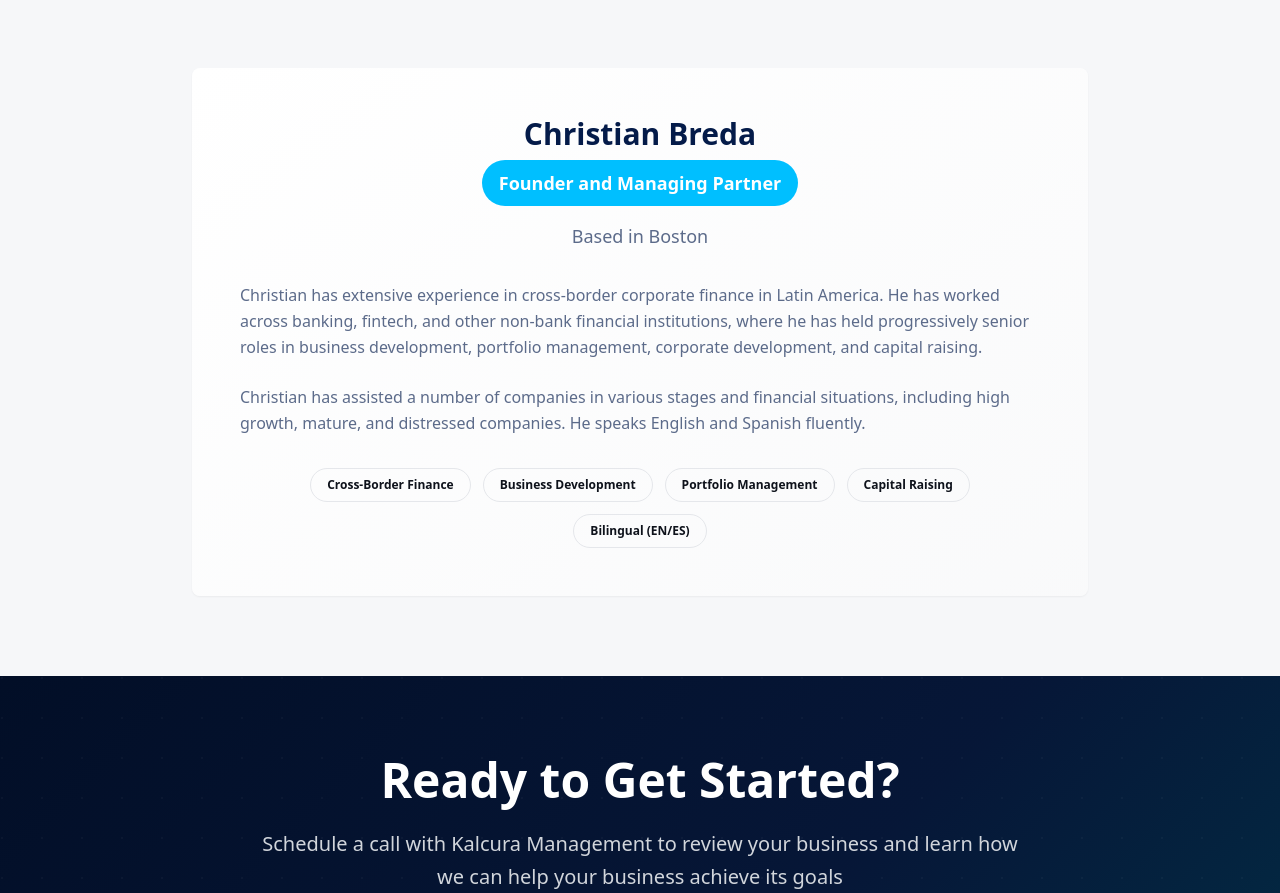
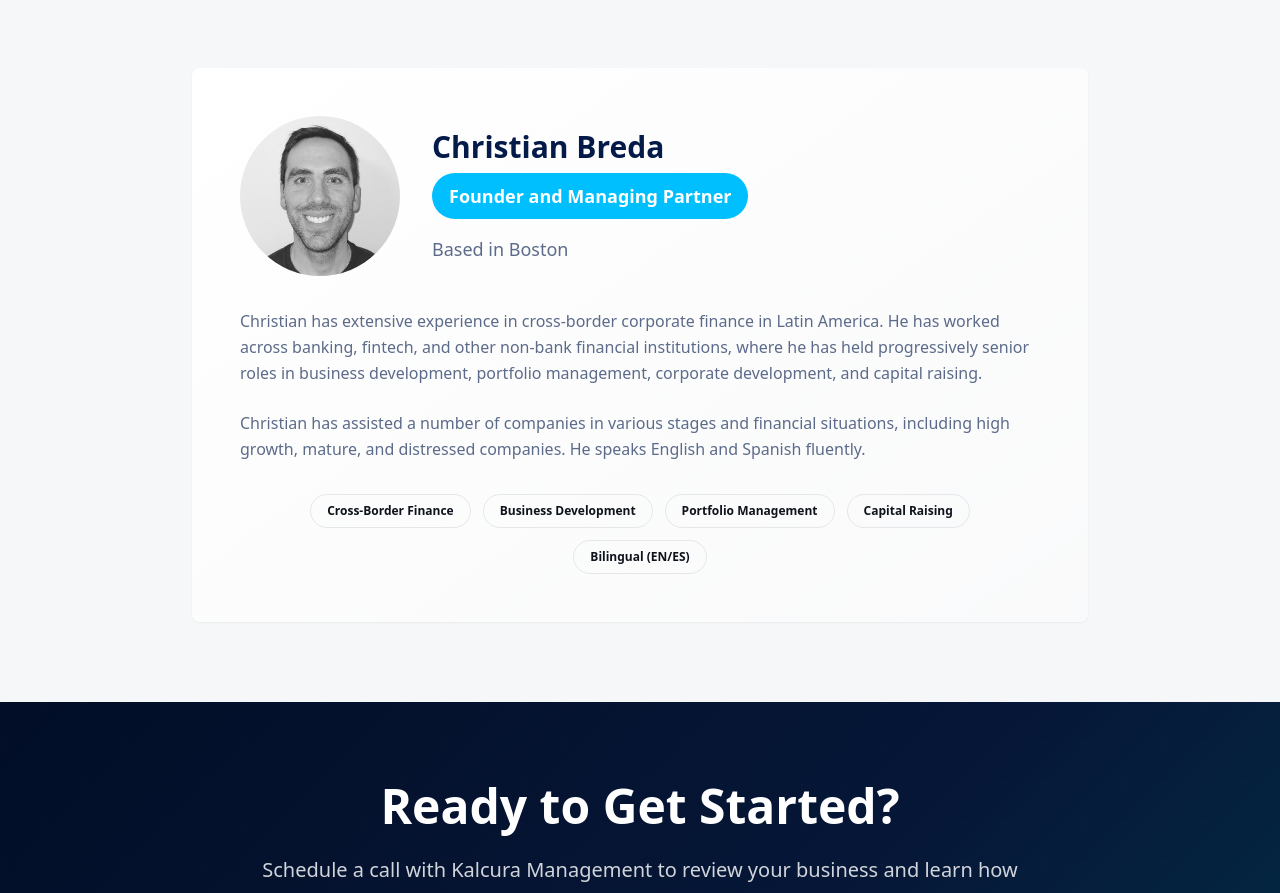
Before and after one commit to clb9/kalcura-andean-compass, a React (Vite) app: page / in a window 1280 px wide. Shown: the part 3199-4092 px from the top of the page. Built offline with nearby package versions, Linux system fonts and the light colour scheme.

Commit message:
Add profile picture to About section
Add Christian Breda's profile picture to the About section of the website.

```diff
--- a/src/components/ui/about-section.tsx
+++ b/src/components/ui/about-section.tsx
@@ -1,5 +1,6 @@
 import { Card, CardContent } from "@/components/ui/card";
 import { Badge } from "@/components/ui/badge";
+import { Avatar, AvatarImage, AvatarFallback } from "@/components/ui/avatar";
 const AboutSection = () => {
   return <section className="py-20 bg-background">
       <div className="container mx-auto px-6">
@@ -12,7 +13,19 @@ const AboutSection = () => {
 
         <Card className="max-w-4xl mx-auto bg-gradient-card shadow-elegant border-0 animate-fade-in">
           <CardContent className="p-12">
-            <div className="text-center mb-8">
+            <div className="flex flex-col md:flex-row items-center gap-8 mb-8">
+              <div className="flex-shrink-0">
+                <Avatar className="w-32 h-32 md:w-40 md:h-40">
+                  <AvatarImage
+                    src="/lovable-uploads/3811716f-4107-48f4-832a-e67ecfda995d.png"
+                    alt="Christian Breda"
+                    className="object-cover"
+                  />
+                  <AvatarFallback className="text-2xl">CB</AvatarFallback>
+                </Avatar>
+              </div>
+
+              <div className="text-center md:text-left">
                 <h3 className="text-3xl font-bold text-primary mb-2">
                   Christian Breda
                 </h3>
@@ -22,6 +35,7 @@ const AboutSection = () => {
                 <p className="text-muted-foreground mt-4 text-lg">
                   Based in Boston
                 </p>
+              </div>
             </div>
 
             <div className="prose prose-lg max-w-none text-muted-foreground leading-relaxed">
```
Also changed, not shown: public/lovable-uploads/3811716f-4107-48f4-832a-e67ecfda995d.png (added). Lines whose indentation alone changed are shown as unchanged.
